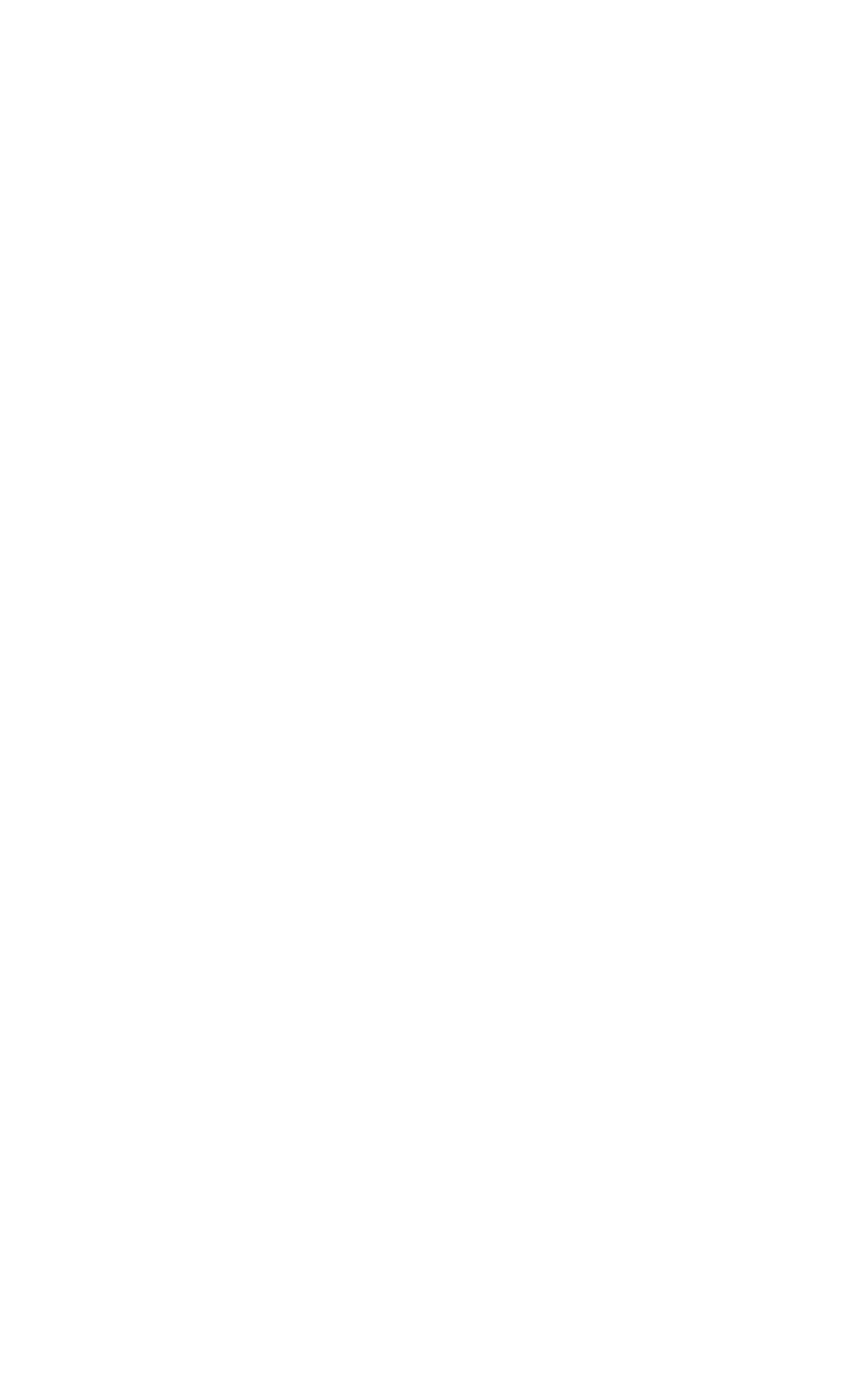
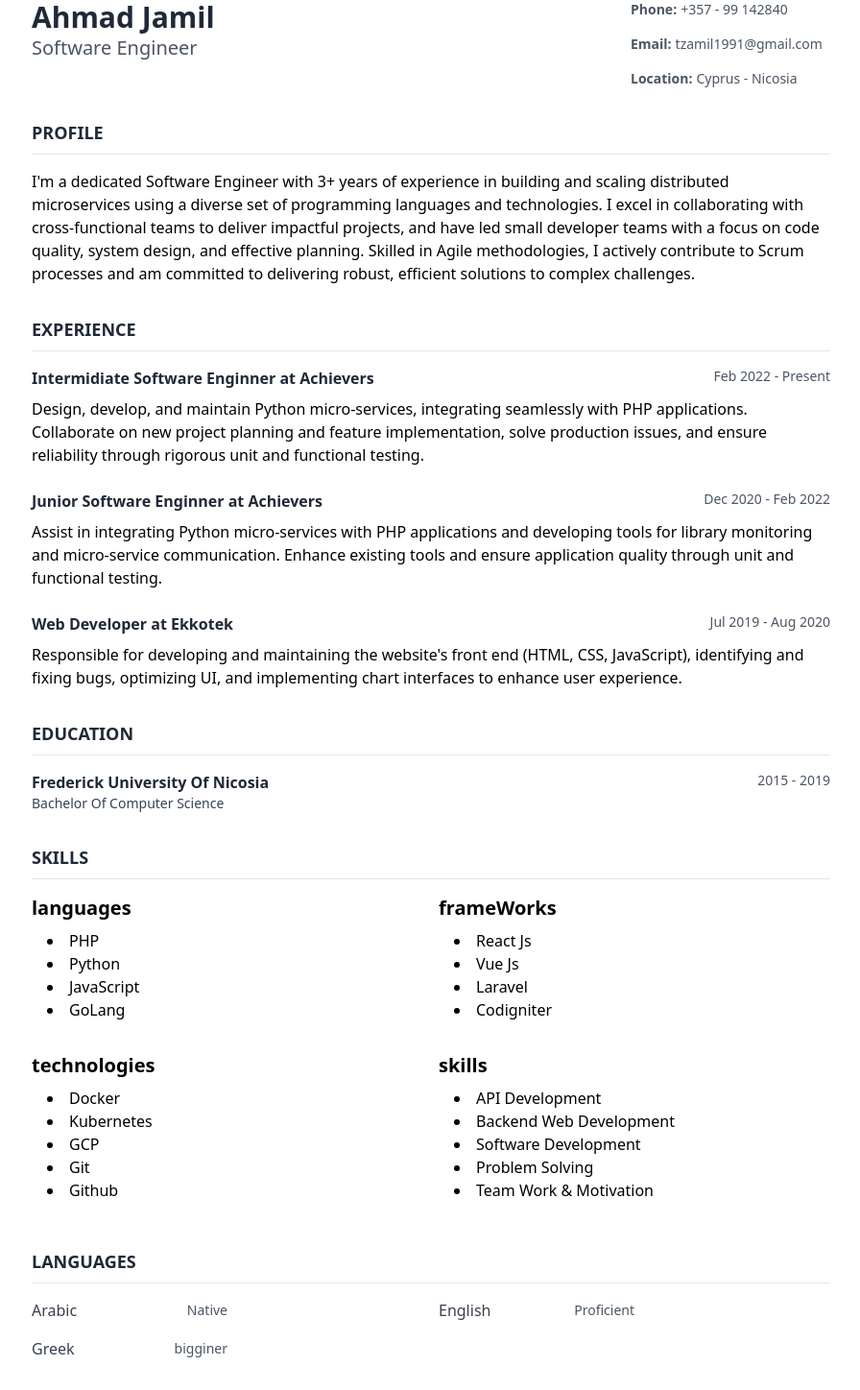
Before and after one commit to Ahmad-Jamil/ahmad-jamil, a Vue app: page /resume in a window 1280 px wide. Shown: the part 100-1548 px from the top of the page at 96% size, without its empty margins (191-1087 px from the left). Before the commit the page ends 800 px from the top, so only its background shows below. Built offline with nearby package versions, Linux system fonts and the light colour scheme.

Commit message:
AJ-00001: create resume

```diff
--- a/src/components/ResumeComponent.vue
+++ b/src/components/ResumeComponent.vue
@@ -1,9 +1,102 @@
 <template>
-    <div>
-        <h1>Resume</h1>
-        <!-- Add your resume content here -->
+    <div class="max-w-4xl mx-auto p-8 bg-white">
+        <header class=" flex justify-between mb-8">
+            <div class="w-3/4">
+                <h1 class="text-3xl font-bold text-gray-800">Ahmad Jamil</h1>
+                <h2 class="text-xl text-gray-600 mb-4">Software Engineer</h2>
+            </div>
+            <div class="flex flex-wrap gap-4 text-sm text-gray-600 w-1/4 items-end justify-end">
+                <div class="flex justify-start gap-1 w-full">
+                    <span class="font-bold">Phone:</span> {{ resume.phonePrefix }} - {{ resume.mobileNumber }}
+                </div>
+                <div class="flex justify-start gap-1 w-full">
+                    <span class="font-bold">Email:</span>{{ resume.email }}
+                </div>
+                <div class="flex justify-start gap-1 w-full">
+                    <span class="font-bold">Location:</span>{{ resume.country }} - {{ resume.city }}
+                </div>
+            </div>
+        </header>
+
+        <section class="mb-8">
+            <h2 class="text-lg font-bold uppercase text-gray-800 mb-4 border-b pb-2">Profile</h2>
+            <p>{{ resume.aboutMe }}</p>
+        </section>
+
+        <section class="mb-8">
+            <h2 class="text-lg font-bold uppercase text-gray-800 mb-4 border-b pb-2">Experience</h2>
+            <div v-for="(experience, index) in resume.experiences" :key="index" class="mb-6">
+                <div class="flex justify-between items-start mb-2">
+                    <h3 class="font-semibold text-gray-800">{{ experience.jobTitle }} at {{ experience.companyName }}
+                    </h3>
+                    <span class="text-sm text-gray-600">{{ experience.startDate }} - {{ experience.endDate }}</span>
+                </div>
+                <p>{{ experience.summary }}</p>
+            </div>
+        </section>
+
+        <section v-if="resume.education" class="mb-8">
+            <h2 class="text-lg font-bold uppercase text-gray-800 mb-4 border-b pb-2">Education</h2>
+            <div v-for="(edu, index) in resume.education" :key="index" class="mb-4">
+                <div class="flex justify-between items-start">
+                    <div>
+                        <h3 class="font-semibold text-gray-800">{{ edu.university }}</h3>
+                        <p class="text-sm text-gray-700">{{ edu.degree }}</p>
+                    </div>
+                    <span class="text-sm text-gray-600">{{ edu.date }}</span>
+                </div>
+            </div>
+        </section>
+
+        <section v-if="resume.certificates.length" class="mb-8">
+            <h2 class="text-lg font-bold uppercase text-gray-800 mb-4 border-b pb-2">Certificates</h2>
+            <div v-for="(cert, index) in certificates" :key="index" class="mb-2">
+                <div class="flex justify-between items-center">
+                    <span class="text-gray-700">{{ cert.name }}</span>
+                    <span class="text-sm text-gray-600">{{ cert.year }}</span>
+                </div>
+            </div>
+        </section>
+
+        <section class="mb-8">
+            <h2 class="text-lg font-bold uppercase text-gray-800 mb-4 border-b pb-2">Skills</h2>
+            <div class="grid grid-cols-2 gap-4">
+                <div v-for="(category, index) in skills" :key="index" class="mb-4">
+                    <h3 class="text-xl font-semibold mb-2">
+                        {{ getCategoryName(category) }}
+                    </h3>
+                    <ul class="list-disc list-inside ml-4">
+                        <li v-for="item in getCategoryItems(category)" :key="item">
+                            {{ item }}
+                        </li>
+                    </ul>
+                </div>
+            </div>
+        </section>
+
+        <section>
+            <h2 class="text-lg font-bold uppercase text-gray-800 mb-4 border-b pb-2">Languages</h2>
+            <div class="grid grid-cols-2 gap-4">
+                <div v-for="(language, index) in resume.languages" :key="index"
+                    class="flex justify-between items-center w-1/2">
+                    <span class="text-gray-700">{{ language.name }}</span>
+                    <span class="text-sm text-gray-600">{{ language.level }}</span>
+                </div>
+            </div>
+        </section>
+
+        <div class="text-center mt-8">
+            <button @click="downloadPDF" class="px-4 py-2 border border-gray-300">
+                Download PDF
+            </button>
+        </div>
     </div>
 </template>
 
 <script setup>
+import resume from '@/data/resume';
+
+const skills = resume.skills
+const getCategoryName = (category) => Object.keys(category)[0]
+const getCategoryItems = (category) => Object.values(category)[0]
 </script>
--- /dev/null
+++ b/src/data/resume.json
@@ -0,0 +1,89 @@
+{
+    "phonePrefix": "+357",
+    "mobileNumber": "99 142840",
+    "email": "tzamil1991@gmail.com",
+    "country": "Cyprus",
+    "city": "Nicosia",
+    "aboutMe": "I'm a dedicated Software Engineer with 3+ years of experience in building and scaling distributed microservices using a diverse set of programming languages and technologies. I excel in collaborating with cross-functional teams to deliver impactful projects, and have led small developer teams with a focus on code quality, system design, and effective planning. Skilled in Agile methodologies, I actively contribute to Scrum processes and am committed to delivering robust, efficient solutions to complex challenges.",
+    "experiences": [
+        {
+            "jobTitle": "Intermidiate Software Enginner",
+            "companyName": "Achievers",
+            "startDate": "Feb 2022",
+            "endDate": "Present",
+            "summary": "Design, develop, and maintain Python micro-services, integrating seamlessly with PHP applications. Collaborate on new project planning and feature implementation, solve production issues, and ensure reliability through rigorous unit and functional testing."
+        },
+        {
+            "jobTitle": "Junior Software Enginner",
+            "companyName": "Achievers",
+            "startDate": "Dec 2020",
+            "endDate": "Feb 2022",
+            "summary": "Assist in integrating Python micro-services with PHP applications and developing tools for library monitoring and micro-service communication. Enhance existing tools and ensure application quality through unit and functional testing."
+        },
+        {
+            "jobTitle": "Web Developer",
+            "companyName": "Ekkotek",
+            "startDate": "Jul 2019",
+            "endDate": "Aug 2020",
+            "summary": "Responsible for developing and maintaining the website's front end (HTML, CSS, JavaScript), identifying and fixing bugs, optimizing UI, and implementing chart interfaces to enhance user experience."
+        }
+    ],
+    "education": [
+        {
+            "university": "Frederick University Of Nicosia",
+            "degree": "Bachelor Of Computer Science",
+            "date": "2015 - 2019"
+        }
+    ],
+    "languages": [
+        {
+            "name": "Arabic",
+            "level": "Native"
+        },
+        {
+            "name": "English",
+            "level": "Proficient"
+        },
+        {
+            "name": "Greek",
+            "level": "bigginer"
+        }
+    ],
+    "skills": [
+        {
+            "languages": [
+                "PHP",
+                "Python",
+                "JavaScript",
+                "GoLang"
+            ]
+        },
+        {
+            "frameWorks": [
+                "React Js",
+                "Vue Js",
+                "Laravel",
+                "Codigniter"
+            ]
+        },
+        {
+            "technologies": [
+                "Docker",
+                "Kubernetes",
+                "GCP",
+                "Git",
+                "Github"
+            ]
+        },
+        {
+            "skills": [
+                "API Development",
+                "Backend Web Development",
+                "Software Development",
+                "Problem Solving",
+                "Team Work & Motivation"
+            ]
+        }
+    ],
+    "certificates": []
+}
```
